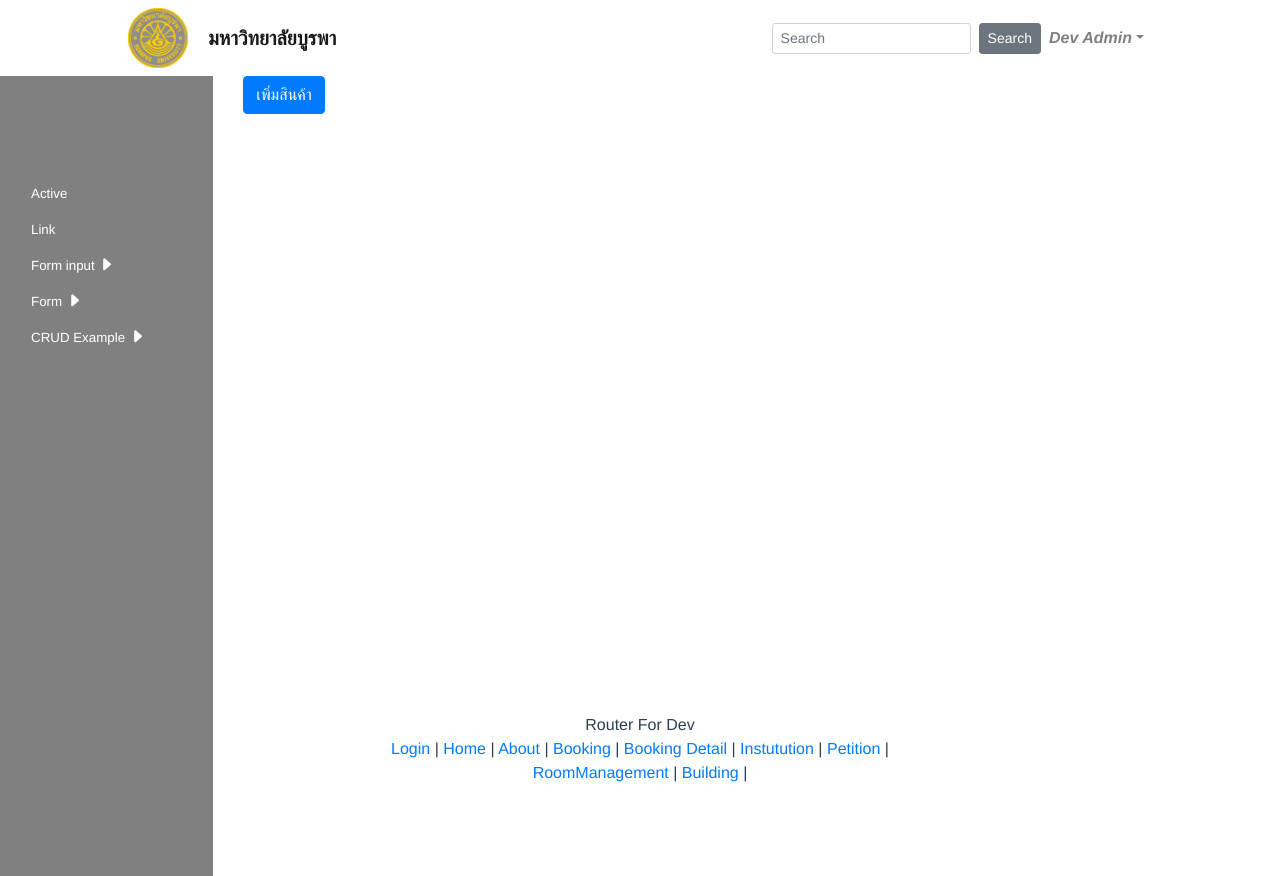
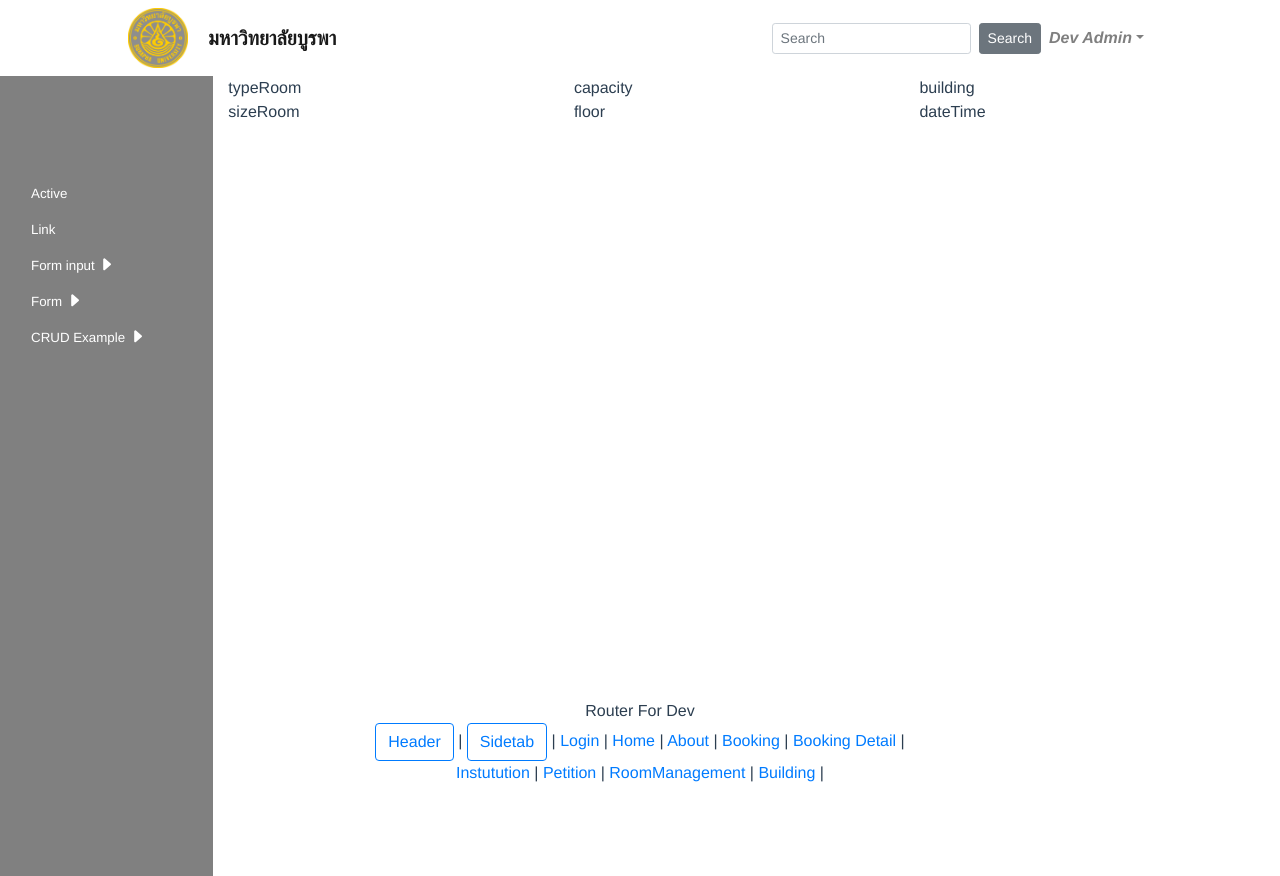
Before and after one commit to SaikaOsphere/bookingroom_frontend, a Vue app: page /bookingDetail in a window 1280 px wide. Built offline with nearby package versions, Linux system fonts and the light colour scheme.

Commit message:
Update toggle header bar and a little in detail.

```diff
--- a/src/App.vue
+++ b/src/App.vue
@@ -1,9 +1,9 @@
 <template>
   <div id="app">
-    <NavBar />
+    <NavBar v-if="showHeader" />
     <b-container fluid>
       <b-row>
-        <b-col cols="2" class="app-menu min-vh-100"><MenuBar /></b-col>
+        <b-col cols="2" class="app-menu min-vh-100"><MenuBar v-if="showSidetab" /></b-col>
         <b-col cols="10">
           <b-container>
             <b-row class="text-justify">
@@ -16,6 +16,8 @@
     <div class="bottom" v-if="dev">
       <div>Router For Dev</div>
       <div>
+        <b-button variant="outline-primary" @click="toggleHeader()">Header</b-button> |
+        <b-button variant="outline-primary" @click="toggleSidetab()">Sidetab</b-button> |
         <router-link to="/">Login</router-link> |
         <router-link to="/home">Home</router-link> |
         <router-link to="/about">About</router-link> |
@@ -43,12 +45,22 @@ import MenuBar from '@/components/MenuBar.vue'
 export default {
   data () {
     return {
-      dev: true
+      dev: true,
+      showHeader: true,
+      showSidetab: true
     }
   },
   components: {
     NavBar,
     MenuBar
+  },
+  methods: {
+    toggleHeader (event) {
+      this.showHeader = !this.showHeader
+    },
+    toggleSidetab (event) {
+      this.showSidetab = !this.showSidetab
+    }
   }
 }
 </script>
--- a/src/views/BookingRoomDetail.vue
+++ b/src/views/BookingRoomDetail.vue
@@ -1,9 +1,33 @@
 <template>
   <div>
-    <b-button v-b-modal.modal-product variant="primary">เพิ่มสินค้า</b-button>
+    <b-row>
+      <b-col>
+        <b-row> typeRoom</b-row>
+        <b-row> sizeRoom</b-row>
+      </b-col>
+      <b-col>
+        <b-row>capacity </b-row>
+        <b-row> floor </b-row>
+      </b-col>
+      <b-col>
+        <b-row>building </b-row>
+        <b-row> dateTime </b-row>
+      </b-col>
+    </b-row>
   </div>
 </template>
 <script>
-export default {}
+export default {
+  data () {
+    return {
+      typeRoom: '',
+      sizeRoom: 0,
+      capacity: 0,
+      floor: 0,
+      building: '',
+      dateTime: ''
+    }
+  }
+}
 </script>
 <style></style>
```
